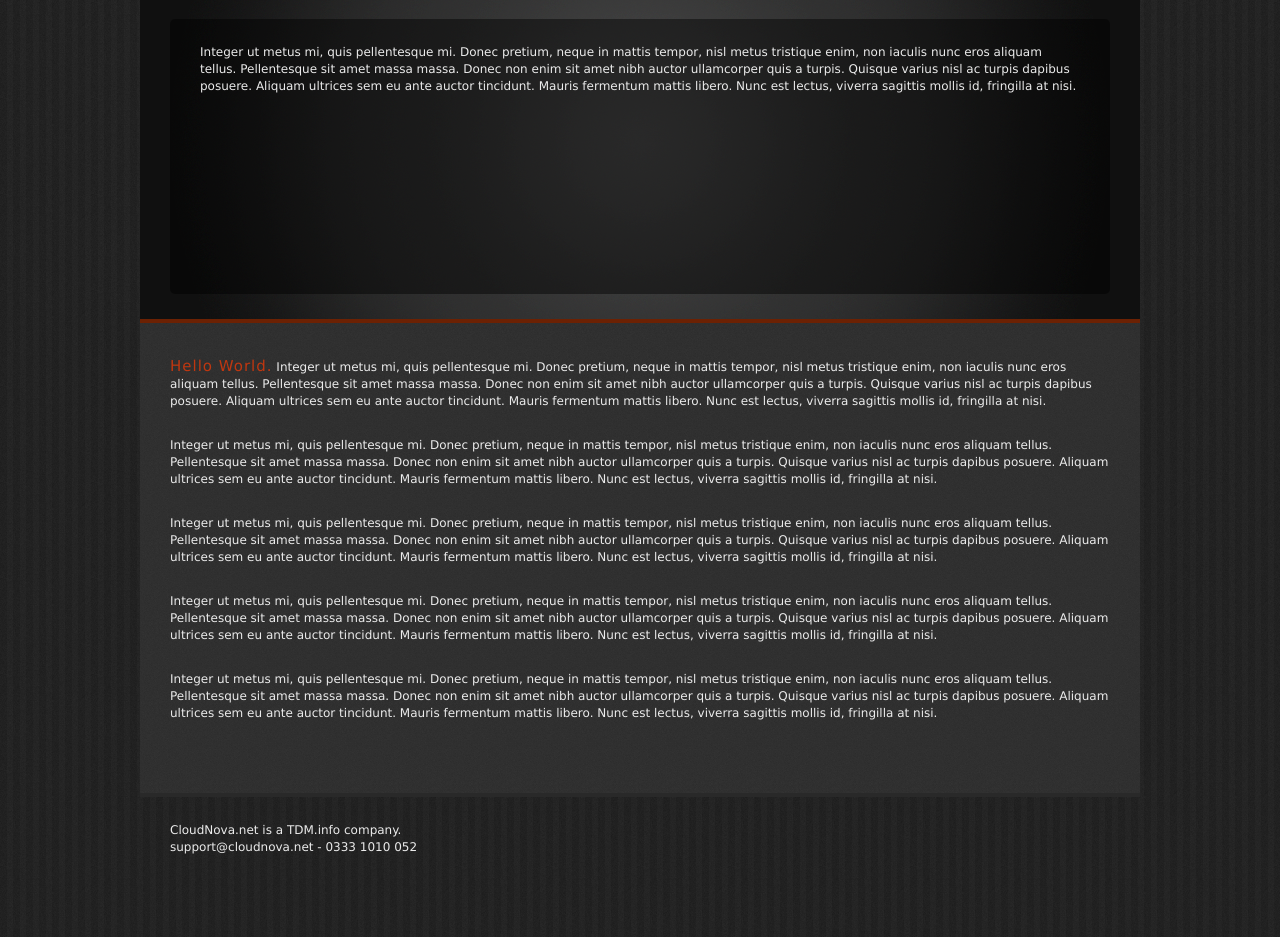
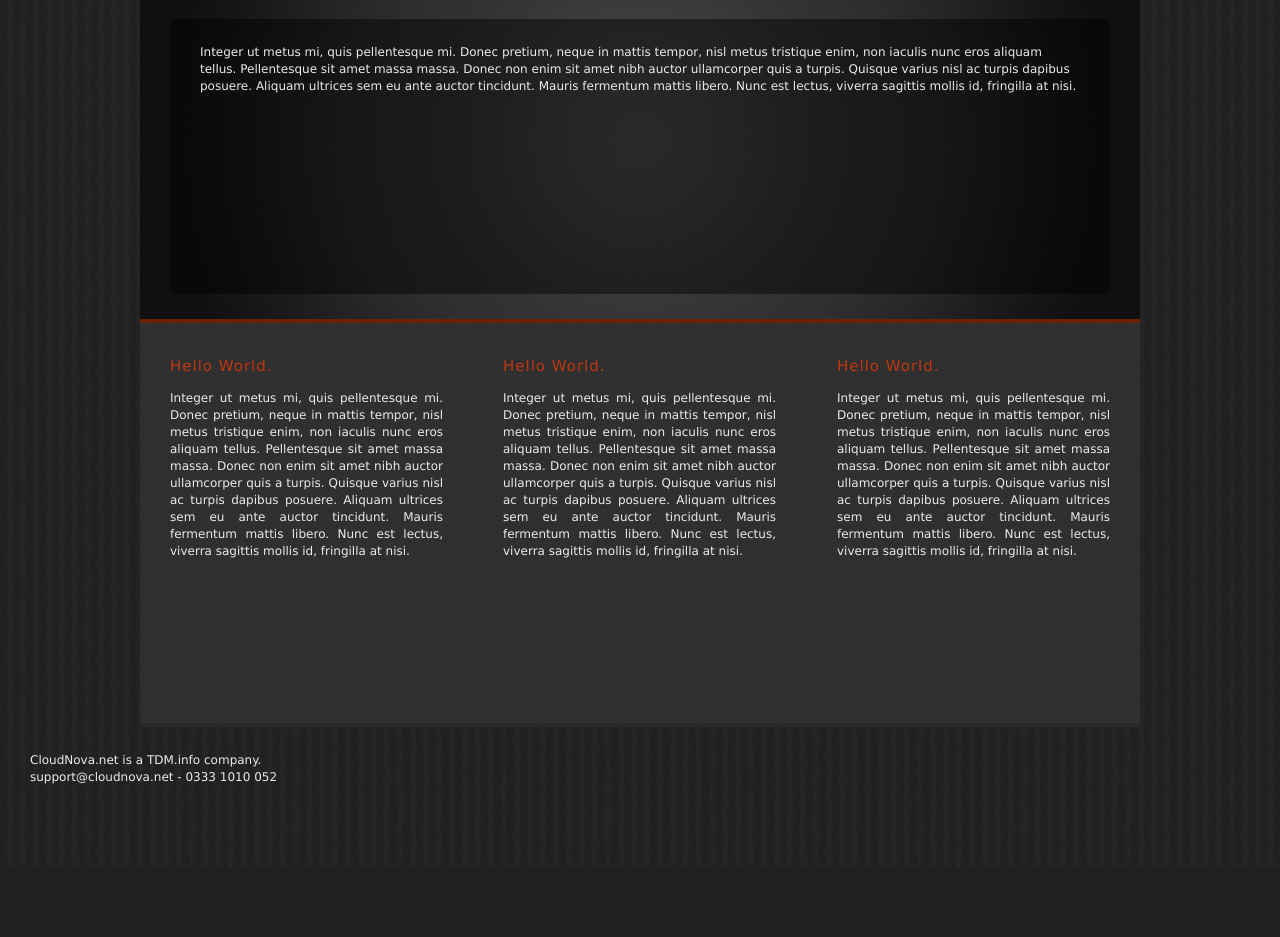
Before and after one commit to TrellixVulnTeam/hn_1332, a PHP site: page / in a window 1280 px wide. Shown: the part 65-1002 px from the top of the page. After the commit the page ends 849 px from the top, so only its background shows below. Run offline with PHP 8.4, Linux system fonts and the light colour scheme.

Commit message:
Added three text elements

```diff
--- a/client-php/index.html
+++ b/client-php/index.html
@@ -42,15 +42,22 @@
 
 <div id="content">
 
-<p><span class="title">Hello World.</span> Integer ut metus mi, quis pellentesque mi. Donec pretium, neque in mattis tempor, nisl metus tristique enim, non iaculis nunc eros aliquam tellus. Pellentesque sit amet massa massa. Donec non enim sit amet nibh auctor ullamcorper quis a turpis. Quisque varius nisl ac turpis dapibus posuere. Aliquam ultrices sem eu ante auctor tincidunt. Mauris fermentum mattis libero. Nunc est lectus, viverra sagittis mollis id, fringilla at nisi.</p>
+<div id="left">
+<div class="title">Hello World.</div>
+<p>Integer ut metus mi, quis pellentesque mi. Donec pretium, neque in mattis tempor, nisl metus tristique enim, non iaculis nunc eros aliquam tellus. Pellentesque sit amet massa massa. Donec non enim sit amet nibh auctor ullamcorper quis a turpis. Quisque varius nisl ac turpis dapibus posuere. Aliquam ultrices sem eu ante auctor tincidunt. Mauris fermentum mattis libero. Nunc est lectus, viverra sagittis mollis id, fringilla at nisi.</p>
+</div>
 
+<div id="middle">
+<div class="title">Hello World.</div>
 <p>Integer ut metus mi, quis pellentesque mi. Donec pretium, neque in mattis tempor, nisl metus tristique enim, non iaculis nunc eros aliquam tellus. Pellentesque sit amet massa massa. Donec non enim sit amet nibh auctor ullamcorper quis a turpis. Quisque varius nisl ac turpis dapibus posuere. Aliquam ultrices sem eu ante auctor tincidunt. Mauris fermentum mattis libero. Nunc est lectus, viverra sagittis mollis id, fringilla at nisi.</p>
+</div>
 
+<div id="right">
+<div class="title">Hello World.</div>
 <p>Integer ut metus mi, quis pellentesque mi. Donec pretium, neque in mattis tempor, nisl metus tristique enim, non iaculis nunc eros aliquam tellus. Pellentesque sit amet massa massa. Donec non enim sit amet nibh auctor ullamcorper quis a turpis. Quisque varius nisl ac turpis dapibus posuere. Aliquam ultrices sem eu ante auctor tincidunt. Mauris fermentum mattis libero. Nunc est lectus, viverra sagittis mollis id, fringilla at nisi.</p>
+</div>
 
-<p>Integer ut metus mi, quis pellentesque mi. Donec pretium, neque in mattis tempor, nisl metus tristique enim, non iaculis nunc eros aliquam tellus. Pellentesque sit amet massa massa. Donec non enim sit amet nibh auctor ullamcorper quis a turpis. Quisque varius nisl ac turpis dapibus posuere. Aliquam ultrices sem eu ante auctor tincidunt. Mauris fermentum mattis libero. Nunc est lectus, viverra sagittis mollis id, fringilla at nisi.</p>
-
-<p>Integer ut metus mi, quis pellentesque mi. Donec pretium, neque in mattis tempor, nisl metus tristique enim, non iaculis nunc eros aliquam tellus. Pellentesque sit amet massa massa. Donec non enim sit amet nibh auctor ullamcorper quis a turpis. Quisque varius nisl ac turpis dapibus posuere. Aliquam ultrices sem eu ante auctor tincidunt. Mauris fermentum mattis libero. Nunc est lectus, viverra sagittis mollis id, fringilla at nisi.</p>
+</div>
 
 </div>
 
--- a/client-php/style.css
+++ b/client-php/style.css
@@ -108,8 +108,6 @@
 	border-radius: 5px;
 }
 #content {
-	padding-bottom: 35px;
-	padding-top: 35px;
 	border-bottom-color: #292929;
 	border-bottom-style: solid;
 	border-bottom-width: 4px;
@@ -120,7 +118,36 @@
 	width: 100%;
 }
 
+#left {
+	text-align: justify;
+	width: 333px;
+	float: left;
+	padding-bottom: 35px;
+	padding-top: 35px;
+	position: relative;
+}
+
+#middle {
+	text-align: justify;
+	width: 333px;
+	float: left;
+	padding-bottom: 35px;
+	padding-top: 35px;
+	position: relative;
+}
+
+#right {
+	text-align: justify;
+	width: 333px;
+	float: right;
+	padding-bottom: 35px;
+	padding-top: 35px;
+	position: relative;
+}
+
 .title {
+	padding-bottom: 15px;
+	padding-left: 30px;
 	letter-spacing: 1px;
 	color: #bf3710;
 	font-size: 15px;
```
